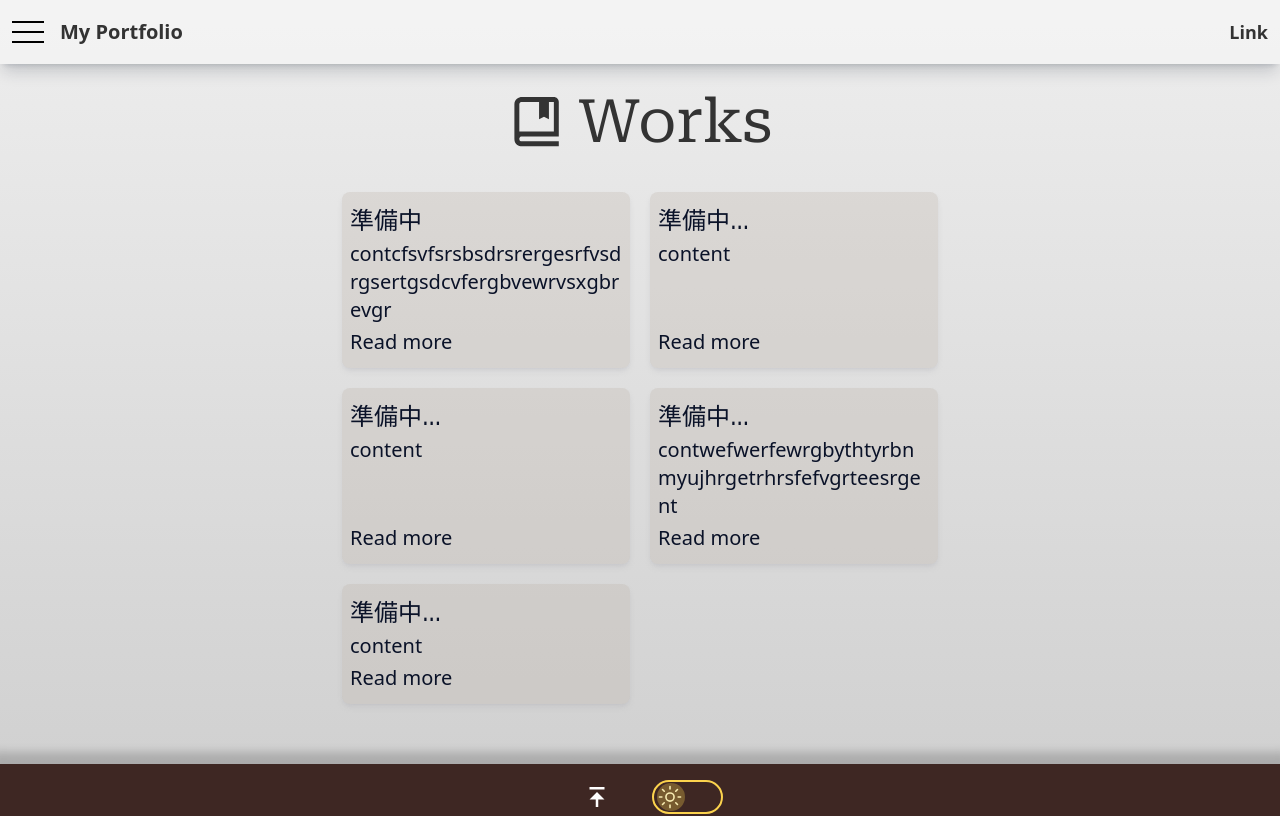
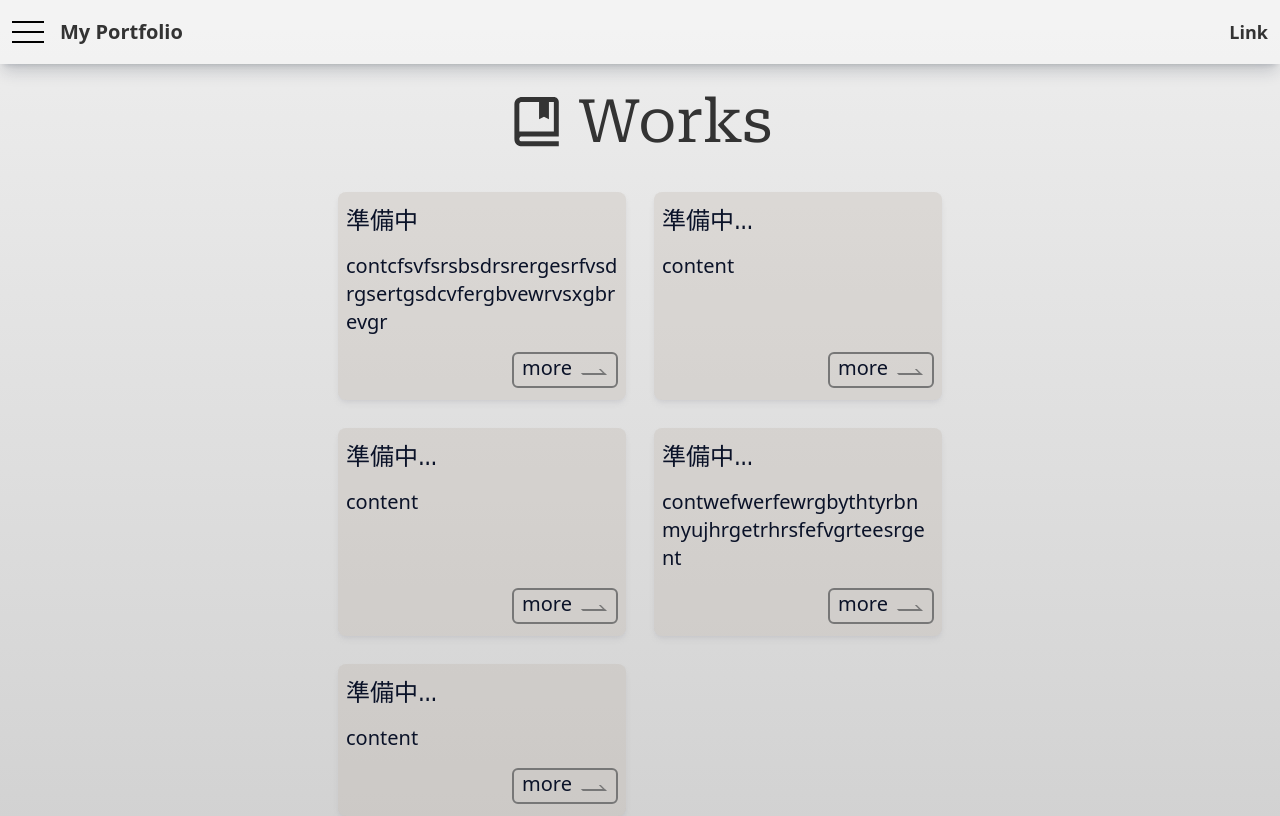
Before and after one commit to haruki26/react-next-portfolio, a Next.js app: page /works in a window 1280 px wide. Shown: the top 816 px of the page. Built offline with nearby package versions, Linux system fonts and the light colour scheme.

Commit message:
CardStackの要素の位置を微調整

```diff
--- a/src/components/CardStack/index.tsx
+++ b/src/components/CardStack/index.tsx
@@ -2,6 +2,7 @@ import Link from "next/link";
 import Card from "../Card";
 import clsx from "clsx";
 import { cn } from "@/libs/utils";
+import Arrow from "../Arrow";
 
 
 type Content = {
@@ -21,19 +22,24 @@ const CardStack: React.FC<Props> = ({ cardContents }) => {
     return (
         <div className={cn(
             "grid grid-rows-9",
-            `grid-cols-1 grid-rows-[repeat(${rowSpan},minmax(0,1fr))] gap-5`,
+            `grid-cols-1 grid-rows-[repeat(${rowSpan},minmax(0,1fr))] gap-7`,
             `md:grid-cols-2 md:grid-rows-[repeat(${rowSpan/2},minmax(0,1fr))]`,
         )}>
             {cardContents.map((content, index) => (
                 <Card key={index} className={clsx(
-                    "px-2 py-3 grid grid-rows-subgrid row-span-3 max-w-72 gap-1",
+                    "px-2 py-3 grid grid-rows-subgrid row-span-3 max-w-72 gap-4",
                 )}>
                     <h3 className="font-mplus text-2xl">{content.title}</h3>
                     <div className="flex gap-0">
                         <p className="text-xl break-all">{content.description}</p>
                     </div>
-                    <Link href={content.link}>
-                        <span className="text-xl">Read more</span>
+                    <Link href={content.link} className={clsx(
+                        "ml-auto pl-2 pr-3 py-0 pb-1",
+                        "border-2 border-muted rounded-md",
+                    )}>
+                        <Arrow>
+                            <span className="text-xl">more</span>
+                        </Arrow>
                     </Link>
                 </Card>
             ))}
```
